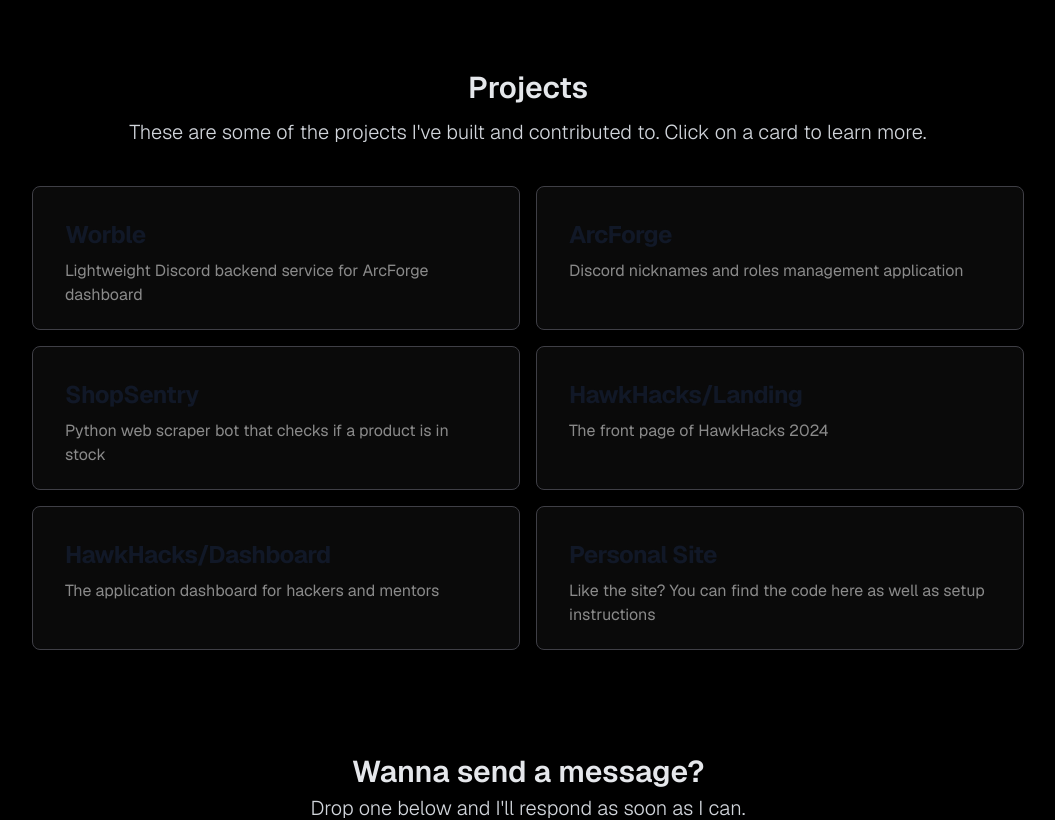
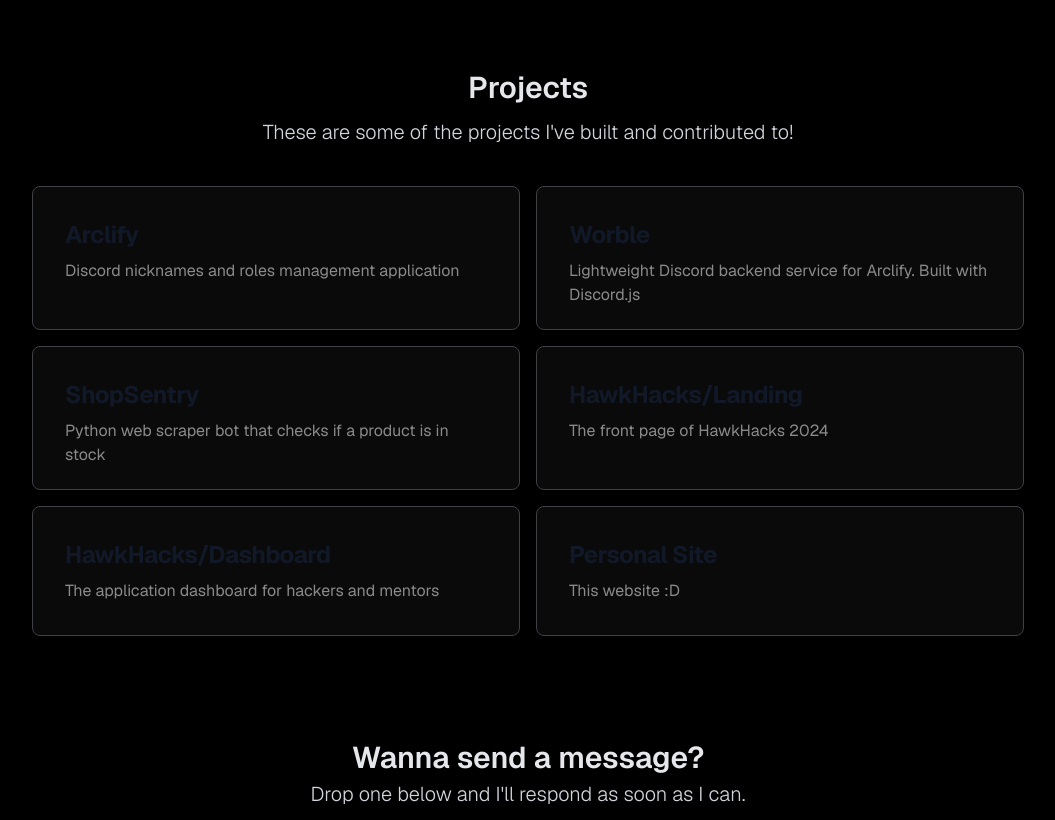
Before and after one commit to amgvu/Personal-Site, a Next.js app: page / in a window 1280 px wide. Shown: the part 766-1586 px from the top of the page, without its empty margins (112-1167 px from the left). Built offline with nearby package versions, Linux system fonts and the light colour scheme; what prettier-plugin-tailwindcss, tailwindcss-animatecss would draw is missing.

Commit message:
resume swap and changes

```diff
--- a/components/AmbientBackground.tsx
+++ b/components/AmbientBackground.tsx
@@ -121,7 +121,7 @@
               opacity: [0.3, 0.9, 0.3],
             }}
             transition={{
-              duration: beatDuration * (1.9 + i * 0.3),
+              duration: beatDuration * (2.5 + i * 0.7),
               repeat: Infinity,
               ease: "easeInOut",
               delay: beatDuration * i * 0.4,
--- a/pages/index.tsx
+++ b/pages/index.tsx
@@ -47,8 +47,8 @@
           <div className="ease-in-out animate__fadeIn animate__delay-1s animate__animated font-bold invisible sm:visible">
             {isBackgroundVisible && <AmbientBackground />}
             <RadioComponent
-              text="Now on air: Ryan Elliot - Boiler Room Berlin"
-              url="https://youtu.be/9ukQXQypilc?si=e9QdDirI8yKQhR29&t=4117"
+              text="Now on air: Moodymann - It's 2 Late 4 U And Me"
+              url="https://youtu.be/qpBybYez25I?si=Pf0q-YYKaCsFmPtc&t=144"
             />
           </div>
           <nav className="mb-12 flex justify-end py-10 text-gray-200">
@@ -128,19 +128,18 @@
             Projects
           </h2>
           <p className="text-center text-xl text-gray-300 font-light space-y-1">
-            These are some of the projects I&apos;ve built and contributed to.
-            Click on a card to learn more.
+            These are some of the projects I&apos;ve built and contributed to!
           </p>
           <section className="grid grid-cols-1 md:grid-cols-2 gap-4 py-10">
             <ProjectCard
-              title="Worble"
-              description="Lightweight Discord backend service for ArcForge dashboard"
-              link="https://github.com/amgvu/Worble"
+              title="Arclify"
+              description="Discord nicknames and roles management application"
+              link="https://arclify.vercel.app/"
             />
             <ProjectCard
-              title="ArcForge"
-              description="Discord nicknames and roles management application"
-              link="https://github.com/amgvu/ArcForge"
+              title="Worble"
+              description="Lightweight Discord backend service for Arclify. Built with Discord.js"
+              link="https://github.com/amgvu/Worble"
             />
             <ProjectCard
               title="ShopSentry"
@@ -159,7 +158,7 @@
             />
             <ProjectCard
               title="Personal Site"
-              description="Like the site? You can find the code here as well as setup instructions"
+              description="This website :D"
               link="https://github.com/amgvu/Personal-Site"
             />
           </section>
```
Also changed, not shown: 1 other file (tests, documents, lock files or other folders).
